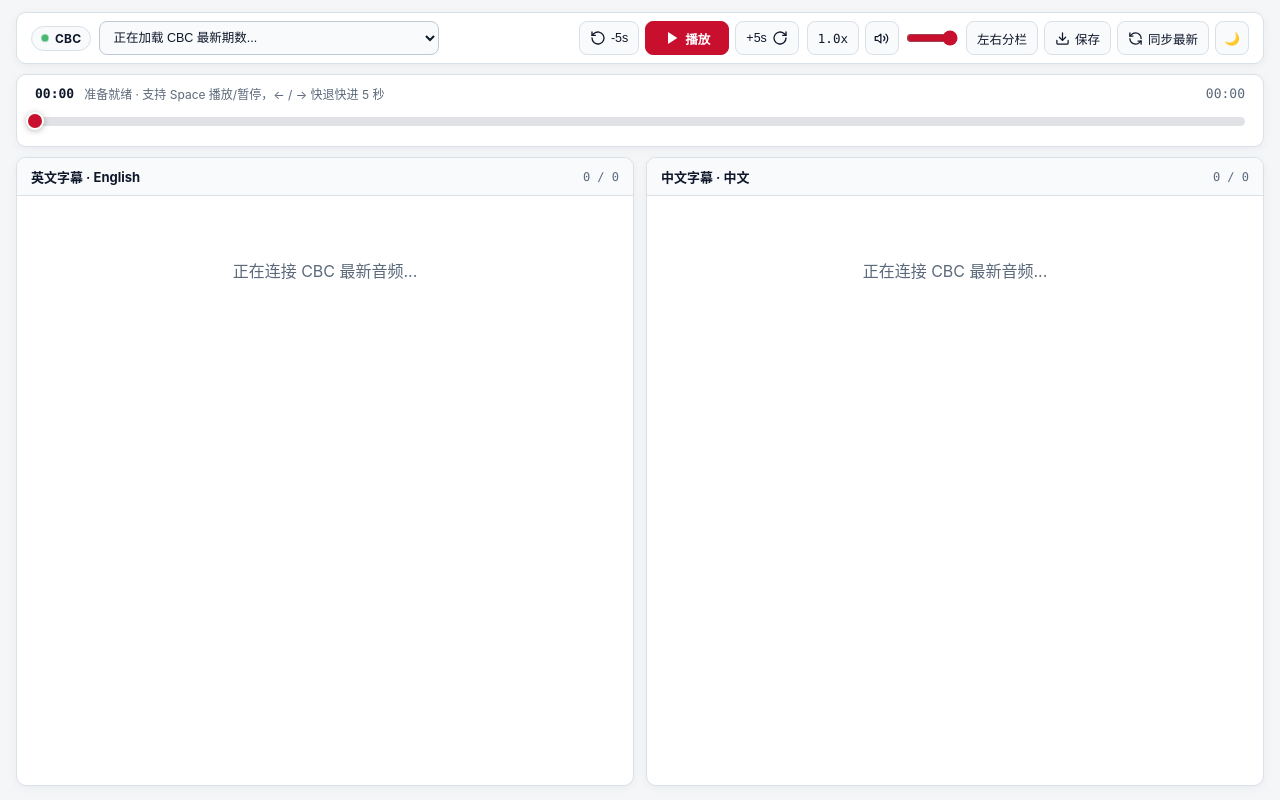
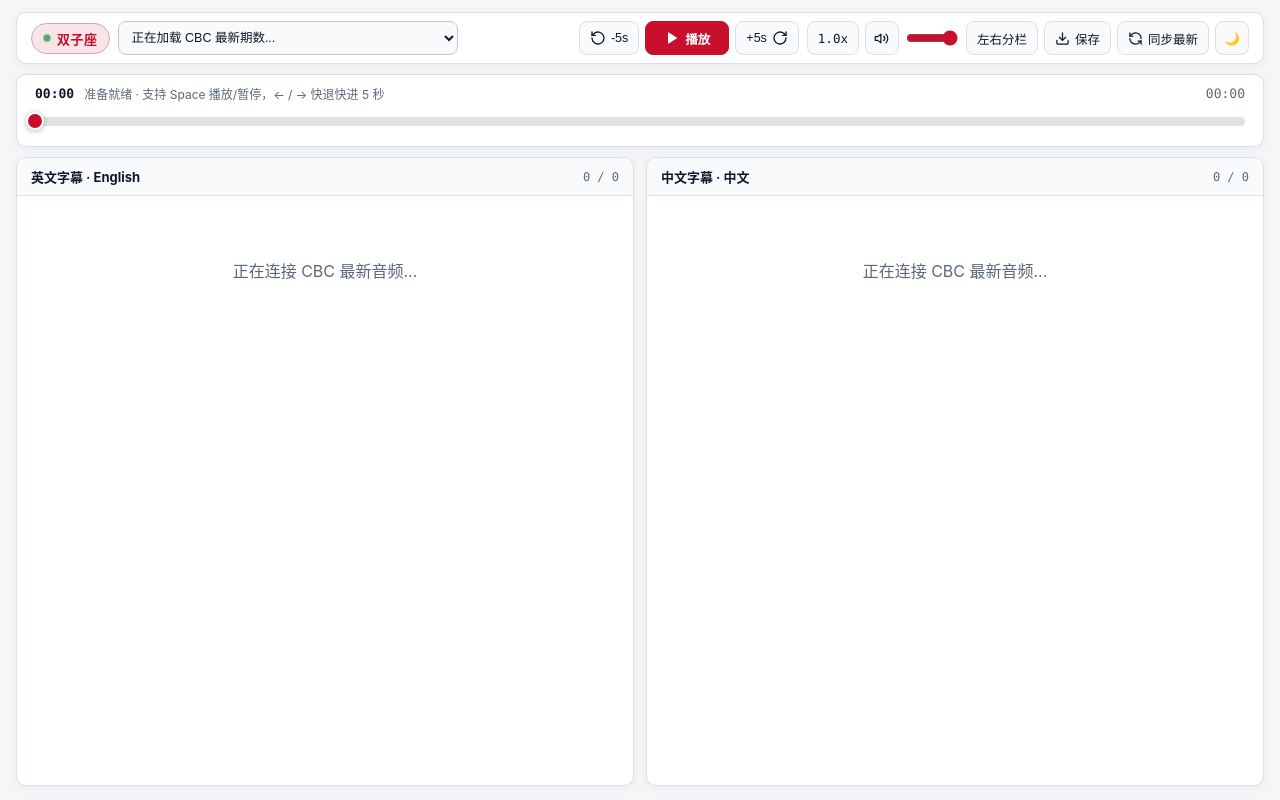
Before and after one commit to beijing-ZM-CC/cbc-world-this-hour-player, a plain HTML site: page static/index.html in a window 1280 px wide. Drawn offline with Linux system fonts and the light colour scheme; no server answers.

Commit message:
Brand web player and PWA as 双子座

```diff
--- a/static/app.js
+++ b/static/app.js
@@ -171,7 +171,7 @@
       navigator.mediaSession.metadata = new MediaMetadata({
         title: currentEpisode.display_title || currentEpisode.title || "The World This Hour",
         artist: `CBC Radio · ${currentEpisode.feed_name || "News"}`,
-        album: "CBC 双语字幕播放器",
+        album: "双子座 · CBC 双语字幕播放器",
         artwork: [
           { src: iconUrl, sizes: "512x512", type: "image/png" },
         ],
--- a/static/index.html
+++ b/static/index.html
@@ -7,8 +7,8 @@
   <meta name="mobile-web-app-capable" content="yes" />
   <meta name="apple-mobile-web-app-capable" content="yes" />
   <meta name="apple-mobile-web-app-status-bar-style" content="default" />
-  <meta name="apple-mobile-web-app-title" content="CBC 双语" />
-  <title>CBC Radio · The World This Hour 双语字幕播放器</title>
+  <meta name="apple-mobile-web-app-title" content="双子座" />
+  <title>双子座 · CBC 双语字幕播放器</title>
   <link rel="manifest" href="./manifest.json" />
   <link rel="icon" type="image/png" sizes="192x192" href="./icons/icon-192.png" />
   <link rel="apple-touch-icon" href="./icons/icon-192.png" />
@@ -21,9 +21,9 @@
     <header class="control-bar" aria-label="播放控制栏">
       <!-- 左侧：品牌标识 + 多期音频选择 -->
       <div class="brand-picker">
-        <span class="cbc-badge" title="自动同步 CBC 官方 RSS">
+        <span class="cbc-badge" title="双子座 · 自动同步 CBC 官方 RSS">
           <span class="live-dot"></span>
-          CBC
+          双子座
         </span>
         <div class="episode-select-wrap">
           <select id="episode-select" class="episode-select" aria-label="选择要播放的 CBC 音频期数">
--- a/static/styles.css
+++ b/static/styles.css
@@ -98,14 +98,14 @@ html, body {
   display: inline-flex;
   align-items: center;
   gap: 6px;
-  padding: 4px 9px;
+  padding: 5px 11px;
   border-radius: 999px;
-  font-size: 12px;
-  font-weight: 700;
-  letter-spacing: 0.02em;
-  background: var(--header-bg);
-  border: 1px solid var(--border);
-  color: var(--text);
+  font-size: 13px;
+  font-weight: 800;
+  letter-spacing: 0.04em;
+  background: var(--primary-soft);
+  border: 1px solid color-mix(in srgb, var(--primary) 28%, var(--border));
+  color: var(--primary);
   white-space: nowrap;
   flex-shrink: 0;
 }
--- a/static/sw.js
+++ b/static/sw.js
@@ -1,4 +1,4 @@
-const CACHE_NAME = "cbc-bilingual-player-v2";
+const CACHE_NAME = "cbc-bilingual-player-v3";
 const SHELL_ASSETS = [
   "./",
   "./index.html",
```
Also changed, not shown: static/manifest.json, 1 other file.
